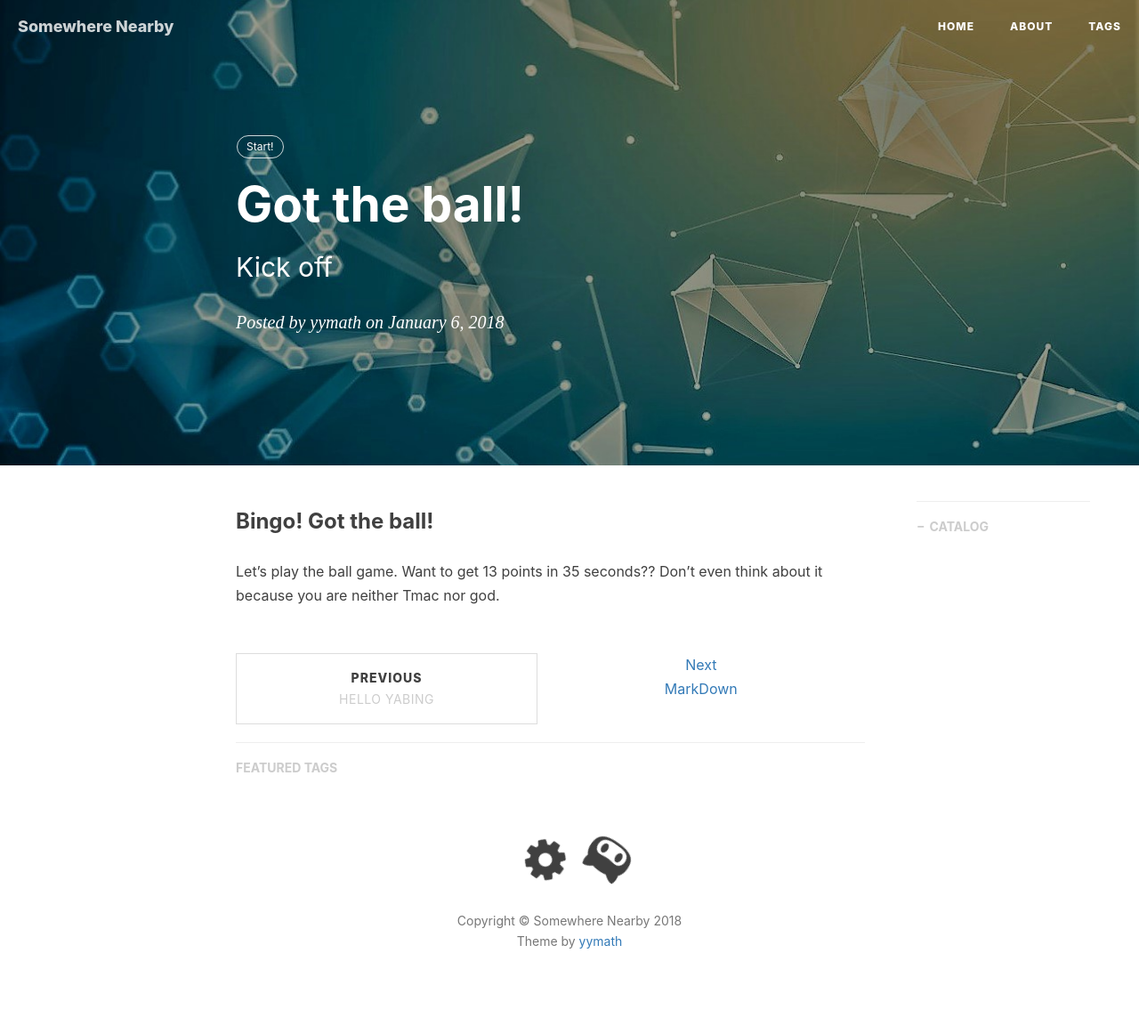
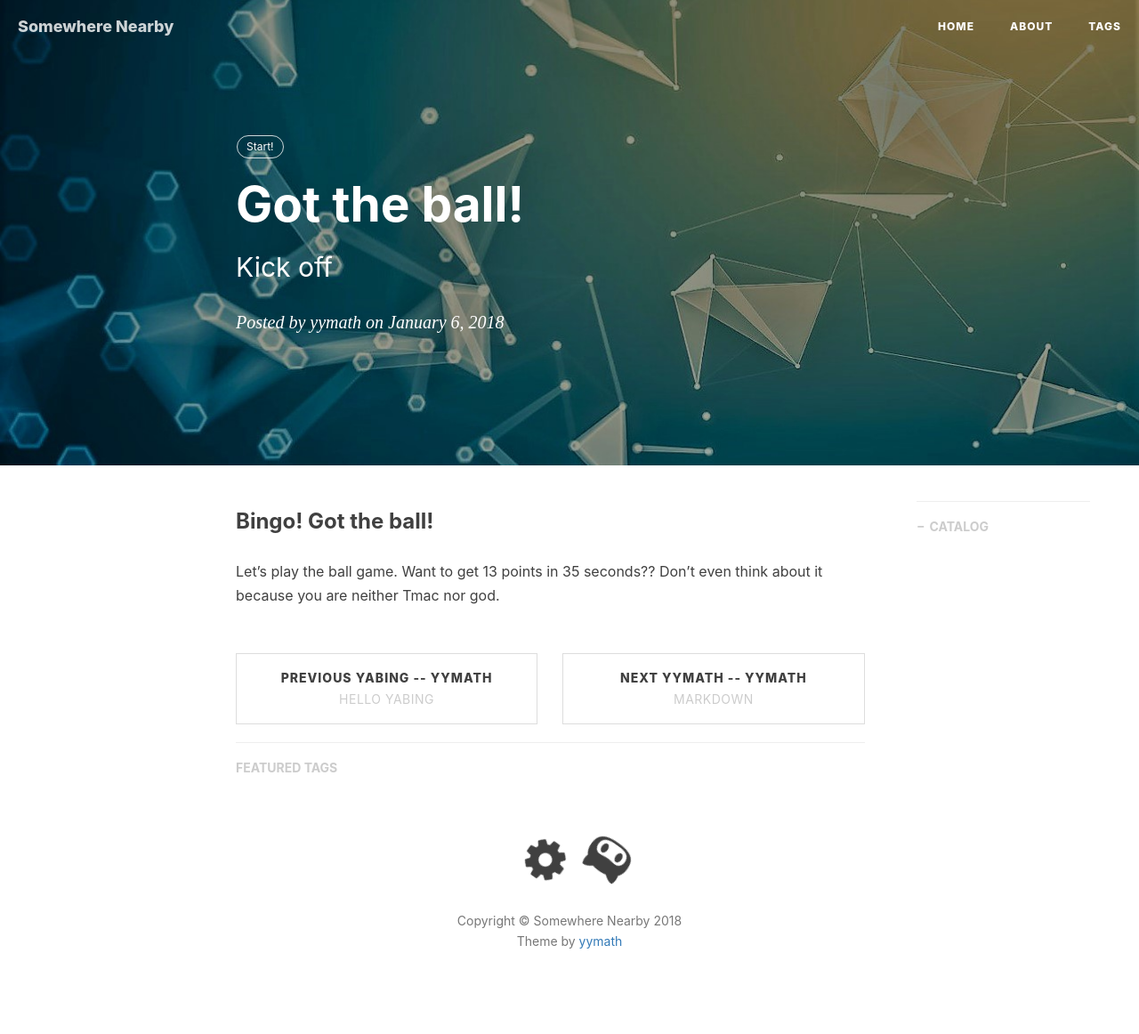
Before and after one commit to yymath/yymath.github.io, a Jekyll site: the page built from _posts/2018-01-06-hello_blog.markdown, in a window 1280 px wide. Shown: the whole page at 89% size. Built offline with Jekyll 4.4.1, drawn with Linux system fonts in a browser that asks for light colours; nearby versions of some CDN libraries; comment, search, counter and statistics services are not loaded; part of the change alters nothing that is shown.

```diff
--- a/_layouts/post.html
+++ b/_layouts/post.html
@@ -67,15 +67,16 @@ layout: default
                     {% if page.previous.url %}{% if post.previous.author == post.author %}
                     <li class="previous">
                         <a href="{{ page.previous.url | prepend: site.baseurl | replace: '//', '/' }}" data-toggle="tooltip" data-placement="top" title="{{page.previous.title}}">
-                        Previous<br>
+                        Previous {{page.previous.author}} -- {{page.author}}<br>
                         <span>{{page.previous.title}}</span>
                         </a>
                     </li>
                     {% endif %}{% endif %}
 
                     {% if page.next.url %}{% if post.author == post.next.author %}
+                    <li class="next">
                         <a href="{{ page.next.url | prepend: site.baseurl | replace: '//', '/' }}" data-toggle="tooltip" data-placement="top" title="{{page.next.title}}">
-                        Next<br>
+                        Next {{page.next.author}} -- {{page.author}}<br>
                         <span>{{page.next.title}}</span>
                         </a>
                     </li>
```
